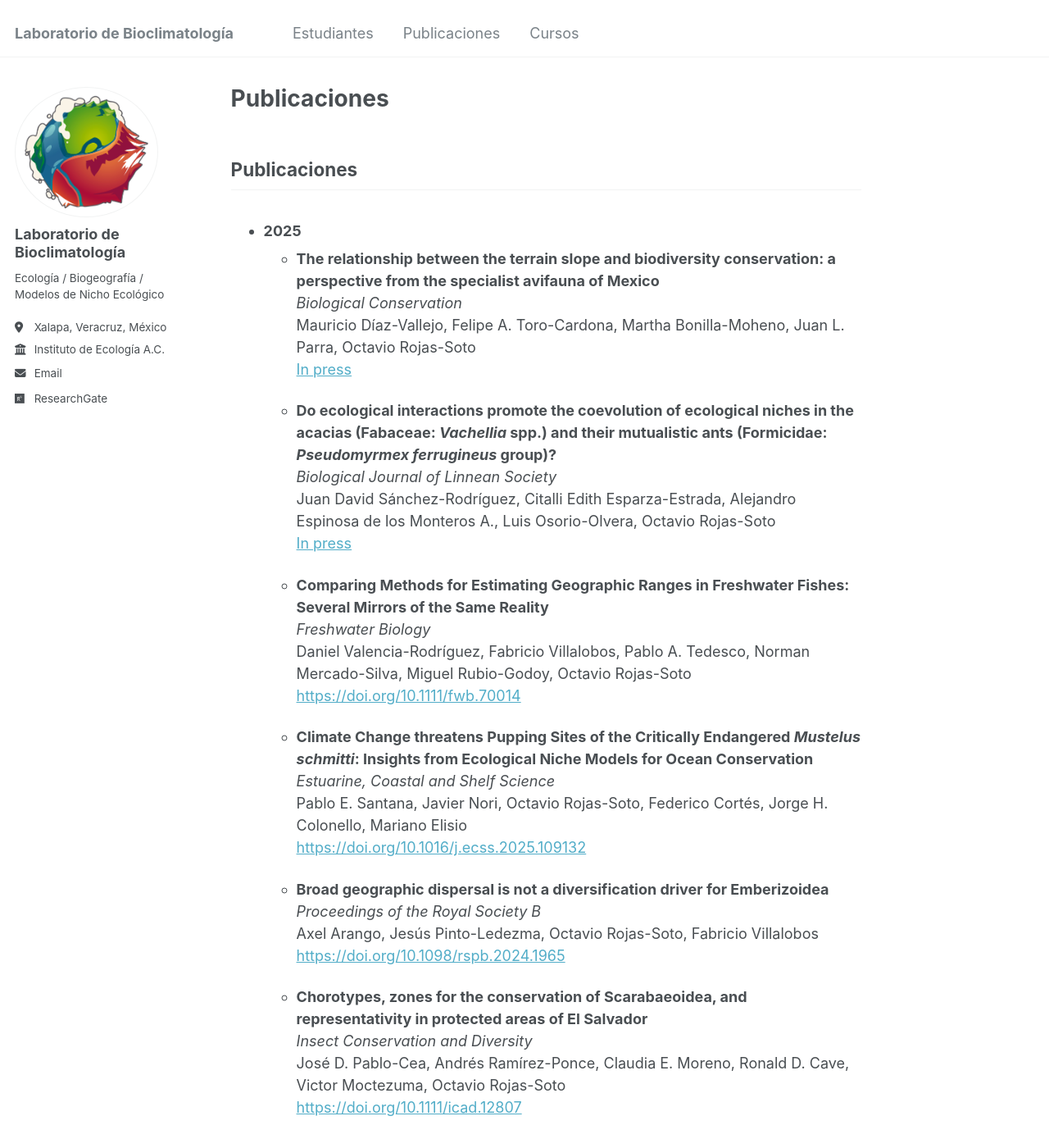
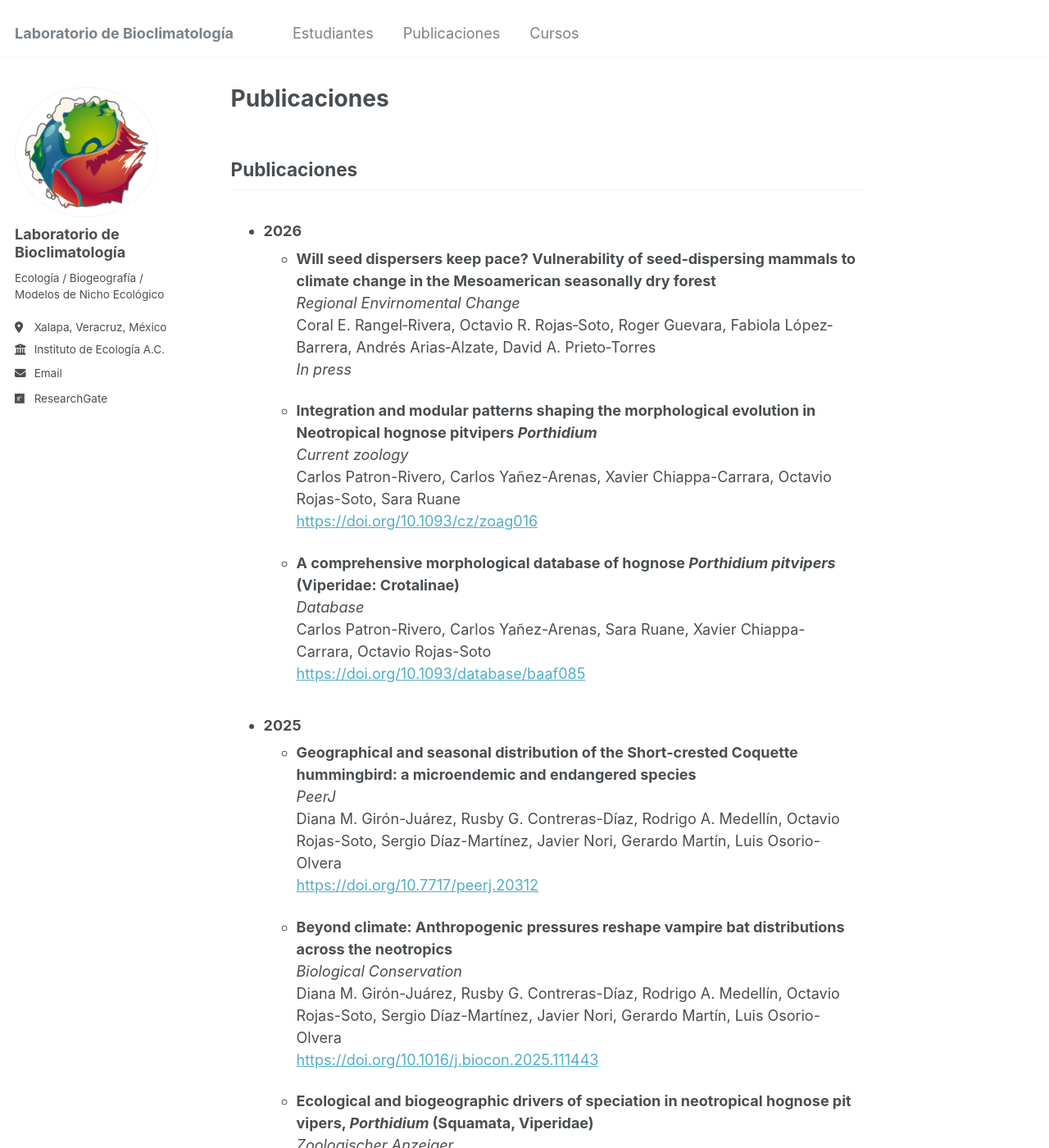
Before and after one commit to Labbioclim/bioclimat, a Jekyll site: the page built from _pages/markdown.md, in a window 1280 px wide and 1400 px high. Shown: the whole window at 82% size. Built offline with Jekyll 4.4.1, drawn with Linux system fonts in a browser that asks for light colours; some of the changed text lies outside the part shown.

Commit message:
Update publications and chapters in markdown
Added new publications and chapters for 2026, 2025, and 2024. Updated formatting for consistency.

```diff
--- a/_pages/markdown.md
+++ b/_pages/markdown.md
@@ -9,16 +9,48 @@ redirect_from:
 
 ## Publicaciones
 
+* ### 2026
+  * **Will seed dispersers keep pace? Vulnerability of seed‐dispersing mammals to climate change in the Mesoamerican seasonally dry forest**<br>
+*Regional Envirnomental Change*<br>
+Coral E. Rangel‐Rivera, Octavio R. Rojas‐Soto, Roger Guevara, Fabiola López‐Barrera, Andrés Arias‐Alzate, David A. Prieto‐Torres<br>
+*In press*
+
+  * **Integration and modular patterns shaping the morphological evolution in Neotropical hognose pitvipers *Porthidium***<br>
+*Current zoology*<br>
+Carlos Patron-Rivero, Carlos Yañez-Arenas, Xavier Chiappa-Carrara, Octavio Rojas-Soto, Sara Ruane<br>
+[https://doi.org/10.1093/cz/zoag016](https://doi.org/10.1093/cz/zoag016)
+
+  * **A comprehensive morphological database of hognose *Porthidium pitvipers* (Viperidae: Crotalinae)**<br>
+*Database*<br>
+Carlos Patron-Rivero, Carlos Yañez-Arenas, Sara Ruane, Xavier Chiappa-Carrara, Octavio Rojas-Soto<br>
+[https://doi.org/10.1093/database/baaf085](https://doi.org/10.1093/database/baaf085)
+
 * ### 2025
+
+  * **Geographical and seasonal distribution of the Short-crested Coquette hummingbird: a microendemic and endangered species**<br>
+*PeerJ*<br>
+Diana M. Girón-Juárez, Rusby G. Contreras-Díaz, Rodrigo A. Medellín, Octavio Rojas-Soto, Sergio Díaz-Martínez, Javier Nori, Gerardo Martín, Luis Osorio-Olvera<br>
+[https://doi.org/10.7717/peerj.20312](https://doi.org/10.7717/peerj.20312)
+
+  * **Beyond climate: Anthropogenic pressures reshape vampire bat distributions across the neotropics**<br>
+*Biological Conservation*<br>
+Diana M. Girón-Juárez, Rusby G. Contreras-Díaz, Rodrigo A. Medellín, Octavio Rojas-Soto, Sergio Díaz-Martínez, Javier Nori, Gerardo Martín, Luis Osorio-Olvera<br>
+[https://doi.org/10.1016/j.biocon.2025.111443](https://doi.org/10.1016/j.biocon.2025.111443)
+
+  * **Ecological and biogeographic drivers of speciation in neotropical hognose pit vipers, *Porthidium* (Squamata, Viperidae)**<br>
+*Zoologischer Anzeiger*<br>
+Carlos Patron-Rivero, Carlos Yañez-Arenas, Xavier Chiappa-Carrara, Octavio Rojas-Soto, Sara Ruane, Lázaro Guevara<br>
+[https://doi.org/10.1016/j.jcz.2025.07.007](https://doi.org/10.1016/j.jcz.2025.07.007)
+
   * **The relationship between the terrain slope and biodiversity conservation: a perspective from the specialist avifauna of Mexico**<br>
 *Biological Conservation*<br>
 Mauricio Díaz-Vallejo, Felipe A. Toro-Cardona, Martha Bonilla-Moheno, Juan L. Parra, Octavio Rojas-Soto<br>
-[In press]()
+[https://doi.org/10.1016/j.biocon.2025.111219](https://doi.org/10.1016/j.biocon.2025.111219)
 
   * **Do ecological interactions promote the coevolution of ecological niches in the acacias (Fabaceae: *Vachellia* spp.) and their mutualistic ants (Formicidae: *Pseudomyrmex ferrugineus* group)?** <br>
 *Biological Journal of Linnean Society*<br>
 Juan David Sánchez-Rodríguez, Citalli Edith Esparza-Estrada, Alejandro Espinosa de los Monteros A., Luis Osorio-Olvera, Octavio Rojas-Soto<br>
-[In press]()
+[https://doi.org/10.1093/biolinnean/blaf030](https://doi.org/10.1093/biolinnean/blaf030)
 
   * **Comparing Methods for Estimating Geographic Ranges in Freshwater Fishes: Several Mirrors of the Same Reality**<br>
 *Freshwater Biology*<br>
@@ -138,24 +170,31 @@ Kevin López-Reyes, Luis Osorio-Olvera, Octavio Rojas-Soto, Xavier Chiappa-Carra
 Javier Nori, David A. Prieto-Torres, Fabricio Villalobos, Rafael Loyola, Octavio Rojas-Soto, Juan L. Parra, Andrés Lira-Noriega, H. Mauricio Ortega-Andrade, Adrián Monjeau, Sebastián Hernández-De La Fuente, Enrique Martínez-Meyer, Luis Osorio-Olvera <br>
 [https://doi.org/10.1111/jbi.14545](https://doi.org/10.1111/jbi.14545)
 
-## Capitulos de libro
+## Capítulos de libro
+* ### 2025
+  * **Bird Conservation in the Neotropics: Gaps and Challenges in the Face of Anthropocene Threats**<br>
+en *New Perspectives in Ornithology: 21st Century Dispatches across the World of Birds, Capítulo: 23*<br>
+Publisher: Oxford University Press<br>
+David A. Prieto-Torres, Luis A. Sánchez-González, Octavio R. Rojas-Soto, María del Coro Arizmendi, Adolfo G. Navarro-Sigüenza <br>
+[https://doi.org/10.1093/oso/9780197787670.003.0023](https://doi.org/10.1093/oso/9780197787670.003.0023)
+
 * ### 2024
   * **Avian Disease Ecology in the Neotropics**<br>
-en *Ecology of Wildlife Diseases in the Neotropics, Capitulo: 5*<br>
+en *Ecology of Wildlife Diseases in the Neotropics, Capítulo: 5*<br>
 Publisher: Springer<br>
 Paulina Álvarez-Mendizábal, María José Tolsa, Octavio Rojas-Soto, Ian MacGregor-Fors, Diego Santiago-Alarcon <br>
 [https://doi.org/10.1007/978-3-031-50531-7_5](https://doi.org/10.1007/978-3-031-50531-7_5)
 
 * ### 2023
   * **Mexican Avifauna of the Anthropocene**<br>
-en *Mexican Fauna in the Anthropocene, Capitulo: 8*<br>
+en *Mexican Fauna in the Anthropocene, Capítulo: 8*<br>
 Publisher: Springer<br>
 David A. Prieto-Torres, Leopoldo D. Vázquez-Reyes, Lynna Marie Kiere, Luis A. Sánchez-González, Rubén Pineda-López, María del Coro Arizmendi, Alejandro Gordillo-Martínez, R. Carlos Almazán-Núñez, Octavio R. Rojas-Soto, Patricia Ramírez-Bastida, A. Townsend Peterson, Adolfo G. Navarro-Sigüenza <br>
 [https://doi.org/10.1007/978-3-031-50531-7_5](https://doi.org/10.1007/978-3-031-50531-7_5)
 
 * ### 2020
   * **Ecological Niche Modeling and Other Tools for the Study of Avian Malaria Distribution in the Neotropics: A Short Literature Review**<br>
-en *Avian Malaria and Related Parasites in the Tropics, Capitulo: 7*<br>
+en *Avian Malaria and Related Parasites in the Tropics, Capítulo: 7*<br>
 Publisher: Springer<br>
 David A. Prieto-Torres, Octavio R. Rojas-Soto, Andrés Lira-Noriega <br>
 [https://doi.org/10.1007/978-3-030-51633-8_7](https://doi.org/10.1007/978-3-030-51633-8_7)
```
